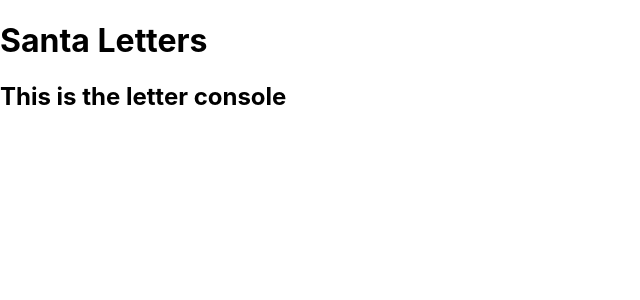
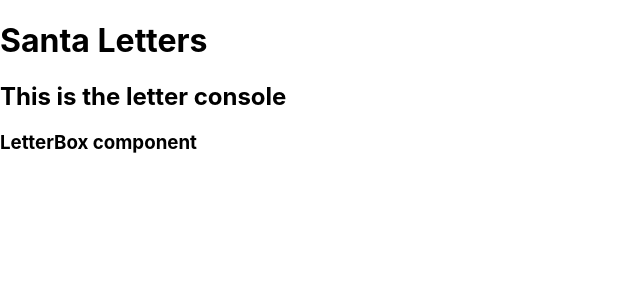
Before and after one commit to mariamuzas/letters_to_santa, a React (Create React App) app: page / in a window 1280 px wide. Shown: the top 300 px of the page, without its empty margins (0-640 px from the left). Built offline with nearby package versions, Linux system fonts and the light colour scheme.

Commit message:
mistake in previous commit: letterConsole created. This commit letterBox component created

```diff
--- /dev/null
+++ b/src/components/LetterBox.js
@@ -0,0 +1,7 @@
+const LetterBox = () => {
+    return(
+        <h3>LetterBox component</h3>
+    )
+}
+
+export default LetterBox;
--- a/src/containers/LetterConsole.js
+++ b/src/containers/LetterConsole.js
@@ -1,10 +1,14 @@
 import {useState} from 'react';
+import LetterBox from '../components/LetterBox'
 
 const LetterConsole = () => {
     const [letters, setLetters] = useState(0)
 
     return(
+        <>
         <h2> This is the letter console</h2>
+        <LetterBox />
+        </>
     )
 }
 
```
